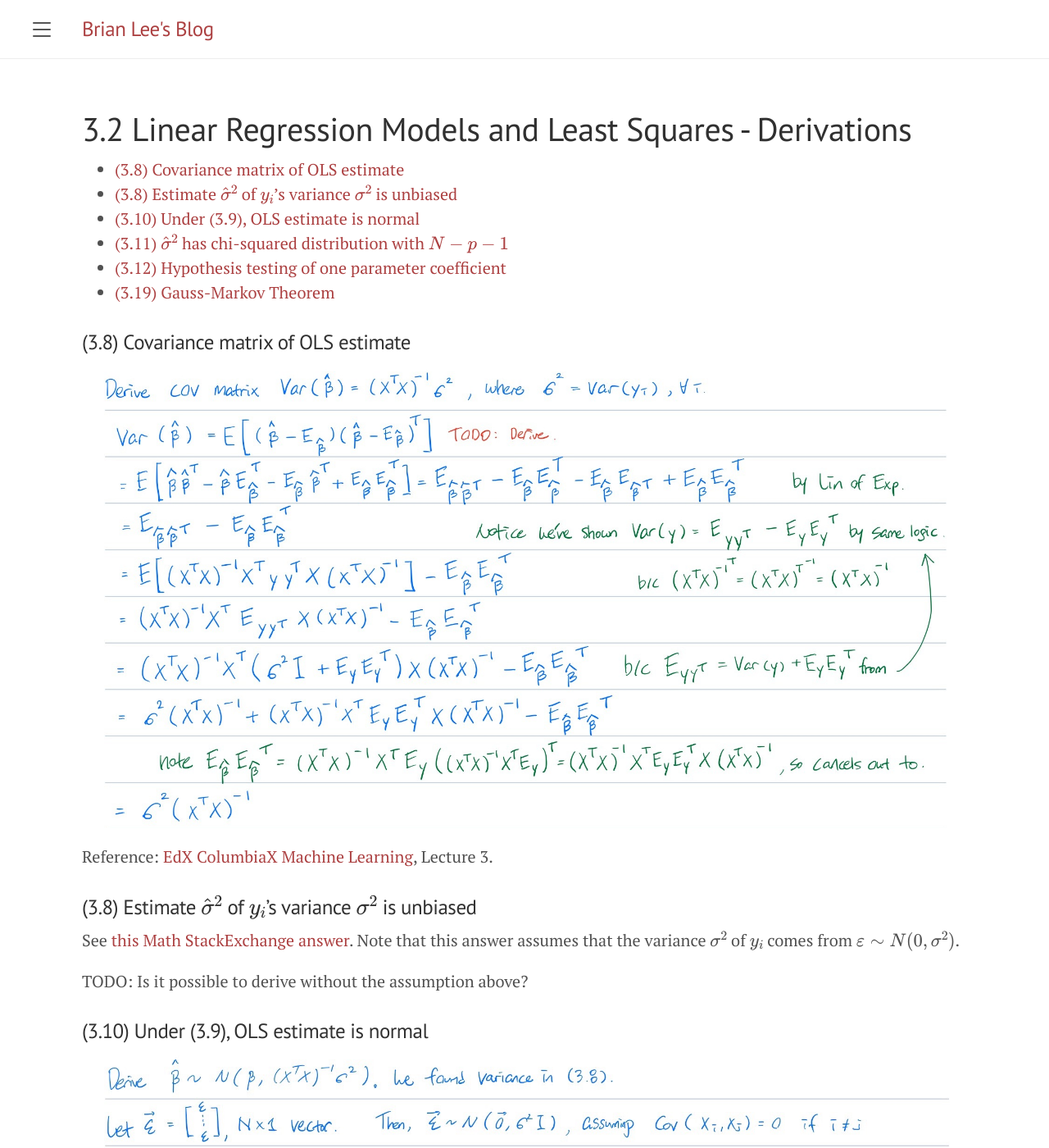
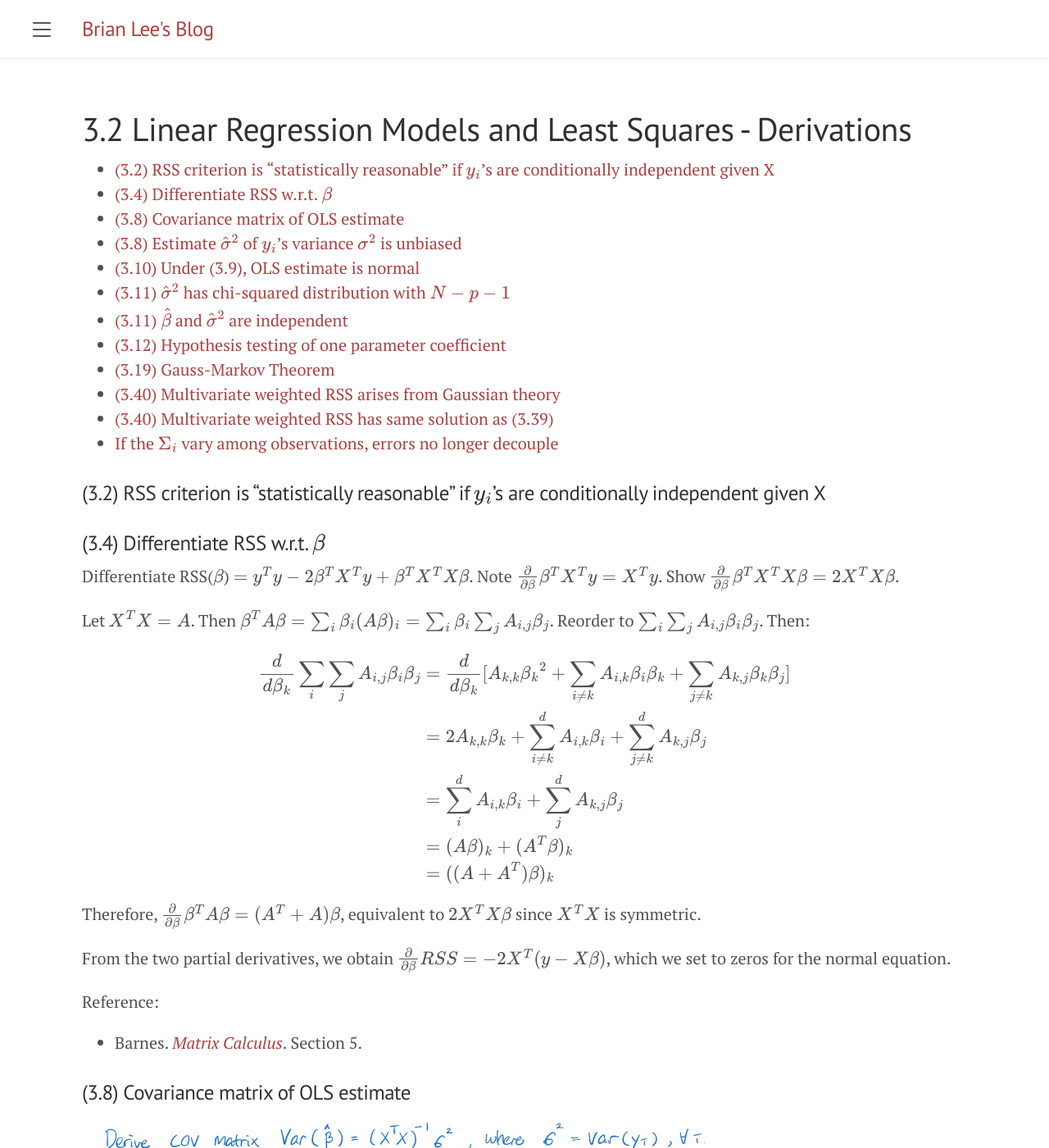
Before and after one commit to briansmlee/briansmlee.github.io, a Jekyll site: the page built from docs/_esl_posts/03_02_Derivations.md, in a window 1280 px wide and 1400 px high. Shown: the whole window at 82% size. Built offline with Jekyll 4.4.1, drawn with Linux system fonts in a browser that asks for light colours; formulas are drawn with MathJax 3; some of the changed text lies outside the part shown.

Commit message:
Move normal equation derivation (3.4) to Chp 3

```diff
--- a/docs/_esl_posts/03_02_Derivations.md
+++ b/docs/_esl_posts/03_02_Derivations.md
@@ -10,6 +10,31 @@ usemathjax: true
 
 * toc
 {:toc}
+
+### (3.2) RSS criterion is "statistically reasonable" if $y_i$'s are conditionally independent given X
+
+### (3.4) Differentiate RSS w.r.t. $\beta$
+
+Differentiate RSS($\beta$) $ = y^T y - 2 \beta^T X^T y + \beta^T X^TX \beta$. Note $\frac{\partial}{\partial \beta} \beta^T X^T y = X^Ty$. Show $ \frac{\partial}{\partial \beta} \beta^T X^T X \beta = 2 X^T X\beta$.
+
+Let $ X^T X = A$. Then $\beta^T A \beta = \sum_i \beta_i (A\beta)\_{i} = \sum_i \beta_i \sum_j A_{i,j} \beta_j$. Reorder to $\sum_i \sum_j A_{i,j} \beta_i \beta_j$. Then:
+
+$$ \begin{align*}
+\frac{d}{d \beta_k} \sum_i \sum_j A_{i,j} \beta_i \beta_j
+&= \frac{d}{d \beta_k} [A_{k,k}{\beta_k}^2 + \sum_{i \neq k} A_{i, k} \beta_i \beta_k + \sum_{j \neq k} A_{k, j} \beta_k \beta_j] \\
+&= 2 A_{k,k} {\beta_k} + \sum_{i \neq k}^d A_{i, k} \beta_i + \sum_{j \neq k}^d A_{k, j} \beta_j \\
+&= \sum_{i}^d A_{i, k} \beta_i + \sum_{j}^d A_{k, j} \beta_j \\
+&= (A \beta)_{k} + (A^T \beta)_{k} \\
+&= ((A + A^T)\beta)_{k} \\
+\end{align*} $$
+
+Therefore, $\frac{\partial}{\partial \beta} \beta^T A \beta = (A^T + A)\beta$, equivalent to $2 X^T X\beta$ since $X^T X$ is symmetric.
+
+From the two partial derivatives, we obtain $ \frac{\partial}{\partial \beta} RSS = - 2 X^T (y - X \beta)$, which we set to zeros for the normal equation.
+
+Reference:
+* Barnes. [*Matrix Calculus*](https://atmos.washington.edu/~dennis/MatrixCalculus.pdf). Section 5.
+
 
 ### (3.8) Covariance matrix of OLS estimate
 ![Derive (3.8)](/assets/esl/3.8.jpg)
@@ -32,6 +57,8 @@ See [this Math StackExchange answer](https://stats.stackexchange.com/a/20230/261
 
 ![Derive (3.11)](/assets/esl/3.11.jpg)
 
+### (3.11) $\hat{\beta}$ and $\hat{\sigma}^2$ are independent
+
 ### (3.12) Hypothesis testing of one parameter coefficient
 
 The "Z-score" in (3.12) is a [T-statistic](https://en.wikipedia.org/wiki/T-statistic), because we don't know the population mean nor standard deviation; we are estimating from a sample.
@@ -43,3 +70,11 @@ Chapter 4 from *Econometric Theory and Methods* by Davidson and Mackinnon provid
 ### (3.19) Gauss-Markov Theorem
 
 See [Exercise 3.3 (a)](/esl/03_02_Exercises)
+
+### (3.40) Multivariate weighted RSS arises from Gaussian theory
+
+### (3.40) Multivariate weighted RSS has same solution as (3.39)
+
+See [Exercise 3.11](/esl/03_02_Exercises)
+
+### If the $\Sigma_i$ vary among observations, errors no longer decouple
```
Also changed, not shown: docs/_esl_posts/02_03_Derivations.md (+1 -29 lines), docs/_esl_posts/03_02_Summary.md (+3 -3 lines).
